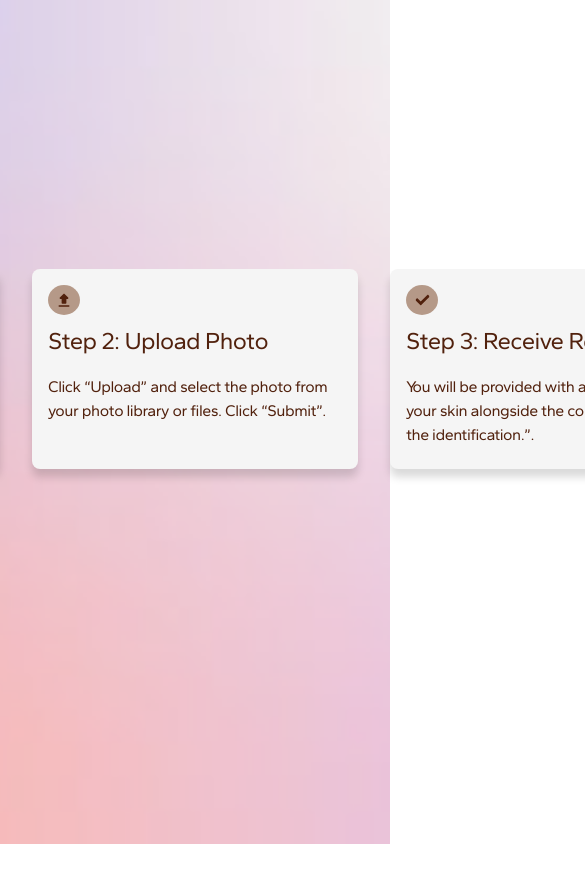
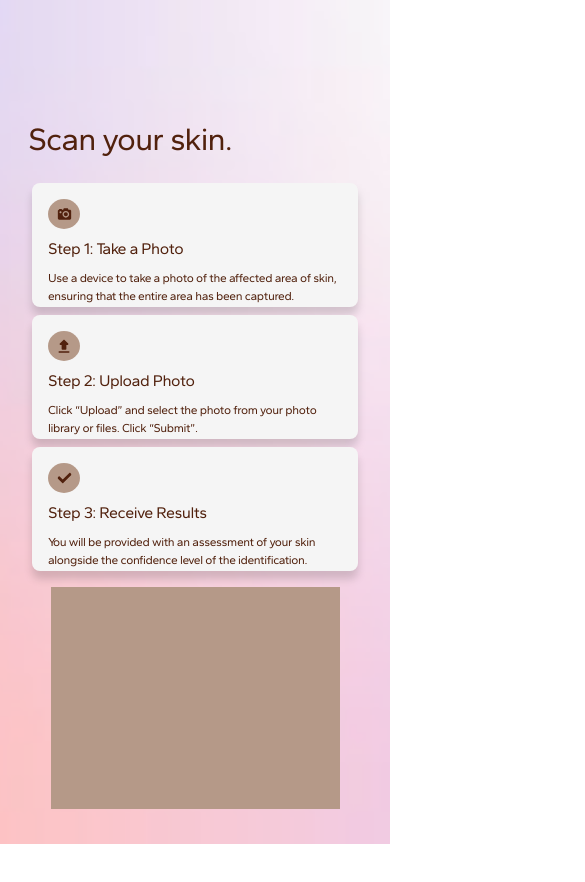
Before and after one commit to CareTech-at-UCI/melanoma-project, a React (Create React App) app in the folder frontend/: page /scan in a window 390 px wide. Shown: the top 882 px of the page, 585 px wide, since content can reach past the window. After the commit the page ends 844 px from the top, so only its background shows below. Built offline with nearby package versions, Linux system fonts and the light colour scheme.

Commit message:
Added responsiveness for desktop and mobile display, added additional tailwind fontsizes

```diff
--- a/frontend/src/components/scan/step.jsx
+++ b/frontend/src/components/scan/step.jsx
@@ -5,7 +5,8 @@ const StepCard = ({title, description, icon: Icon }) => {
         <div className="
             bg-cream
             w-[326px]
-            h-[200px]
+            h-[124px]
+            md:h-[200px]
             rounded-[8px]
             p-[16px]
             shadow-[0px_8px_8px_0px_rgba(0,0,0,0.15)]
@@ -21,11 +22,11 @@ const StepCard = ({title, description, icon: Icon }) => {
                     <Icon/>
                 </div>
                 {/*step-text*/}
-                <div className="w-[294px] h-[102px] flex flex-col gap-[16px]">
-                    <h1 className="font-gantari text-main-brown text-header-5">
+                <div className="w-[294px] h-[55px] md:h-[102px] flex flex-col gap-[8px] md:gap-[16px]">
+                    <h1 className="font-gantari text-main-brown text-header-7 md:text-header-5">
                         {title}
                     </h1>
-                    <h1 className="font-gantari text-main-brown text-header-6">
+                    <h1 className="font-gantari text-main-brown text-header-8 md:text-header-6">
                         {description}
                     </h1>
                 </div>
--- a/frontend/src/pages/Scan.jsx
+++ b/frontend/src/pages/Scan.jsx
@@ -5,36 +5,36 @@ import gradient from "../images/scan_gradient.png"
 
 export const Scan = () => {
   return (
-    <div className="bg-off-white min-h-screen w-full flex flex-col items-center">
+    <div className="bg-off-white w-full h-full flex flex-col items-center">
         {/*Background gradient*/}
-        <div className="absolute inset-0 bg-cover bg-center opacity-50" style={{backgroundImage: `url(${gradient})`}}>
+        <div className="fixed w-full h-full inset-0 bg-cover bg-center opacity-50" style={{backgroundImage: `url(${gradient})`}}>
         </div>
         {/*Frame 44*/}
-        <div className="absolute top-[175px] w-[1271px] h-[747px] flex flex-col items-center">
+        <div className="absolute top-[115px] w-[326px] h-[694px] md:top-[175px] md:w-[1271px] md:h-[747px] flex flex-col items-center ">
             {/*Frame 135*/}
-            <div className="text-left w-[1266px] h-[58px]">
-                <h1 className="font-gantari text-main-brown text-header-1">
+            <div className="text-left w-[334px] h-[41px] md:w-[1266px] md:h-[58px] ">
+                <h1 className="font-gantari text-main-brown text-header-9 md:text-header-1">
                     Scan your skin.
                 </h1>
             </div>
-            {/*Frame 43*/}
-            <div className="absolute bottom-0 left-0 w-[1271px] h-[653px]">
+            {/*Frame 43/46*/}
+            <div className="absolute bottom-0 left-0 w-[326px] h-[626px] md:w-[1271px] md:h-[653px] flex flex-col items-center justify-center gap-[16px] md:gap-[36px]">
                 {/*steps*/}
-                <div className="w-[1271px] h-[200px] flex flex-row items-center justify-center gap-[32px]">
+                <div className="w-full flex flex-col md:flex-row items-center justify-center gap-[8px] md:gap-[32px]">
                     {/*Step 1*/}
                     <StepCard title="Step 1: Take a Photo" description="Use a device to take a photo of the affected area of skin, ensuring that the entire area has been captured." icon={CameraIcon}/>
                     {/*Step 2*/}
                     <StepCard title="Step 2: Upload Photo" description="Click “Upload” and select the photo from your photo library or files. Click “Submit”." icon={UploadIcon}/>
                     {/*Step 3*/}
-                    <StepCard title="Step 3: Receive Results" description="You will be provided with an assessment of your skin alongside the confidence level of the identification.”." icon={CheckIcon}/>
+                    <StepCard title="Step 3: Receive Results" description="You will be provided with an assessment of your skin alongside the confidence level of the identification." icon={CheckIcon}/>
                 </div>
+
                 {/*upload-image-component*/}
-                <div>
+                <div className="bg-light-brown w-[289px] h-[222px] md:w-[994px] md:h-[417px]">
 
                 </div>
             </div>
         </div>
     </div>
-
   )
 };
--- a/frontend/tailwind.config.js
+++ b/frontend/tailwind.config.js
@@ -24,6 +24,10 @@ module.exports = {
         'header-4': ['22px', { fontWeight: '700' }],
         'header-5': ['24px', { letterSpacing: '-0.03em', fontWeight: '500' }],
         'header-6': ['16px', { letterSpacing: '-0.03em', fontWeight: '400' }],
+        'header-7': ['16px', { letterSpacing: '-0.03em', fontWeight: '500' }],
+        'header-8': ['12px', { letterSpacing: '-0.03em', fontWeight: '400' }],
+        'header-9': ['32px', { letterSpacing: '-0.03em', fontWeight: '400' }],
+
         'body': ['24px', { fontWeight: '300' }],
       },
     },
```
